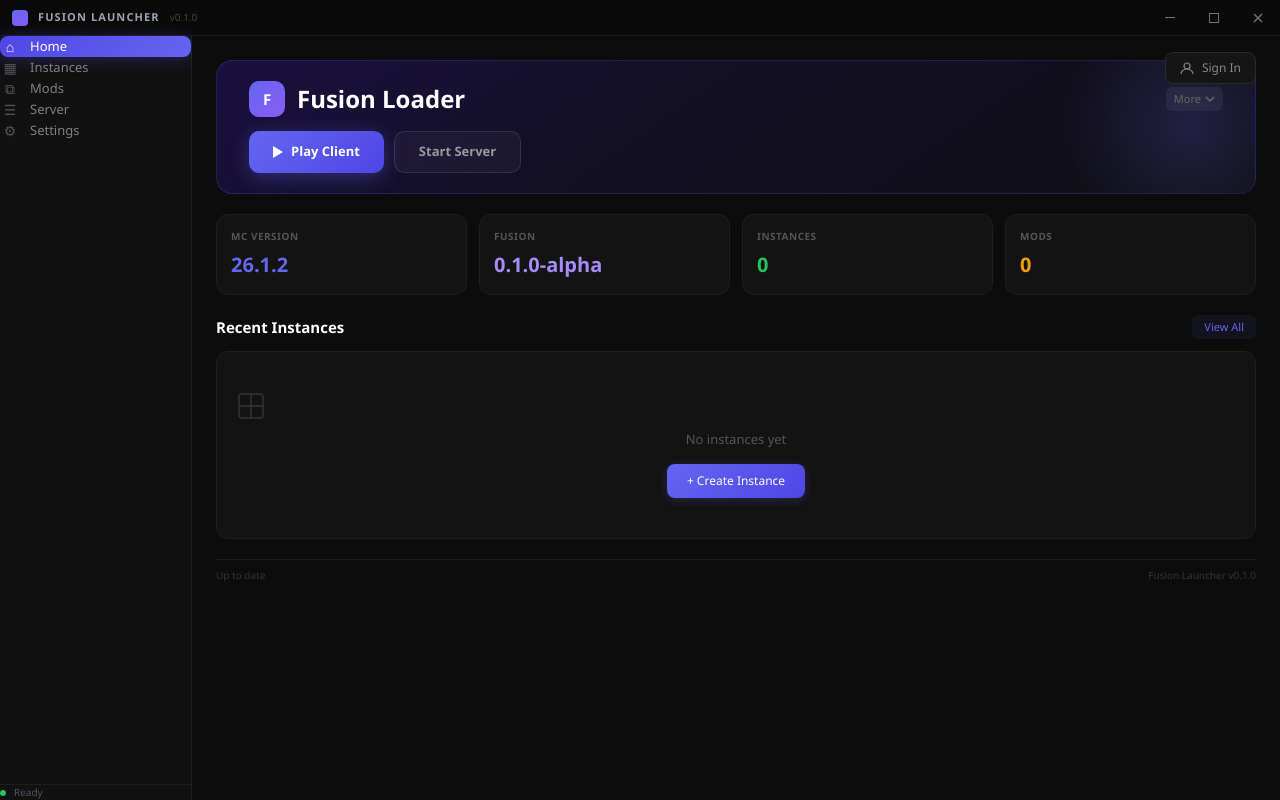
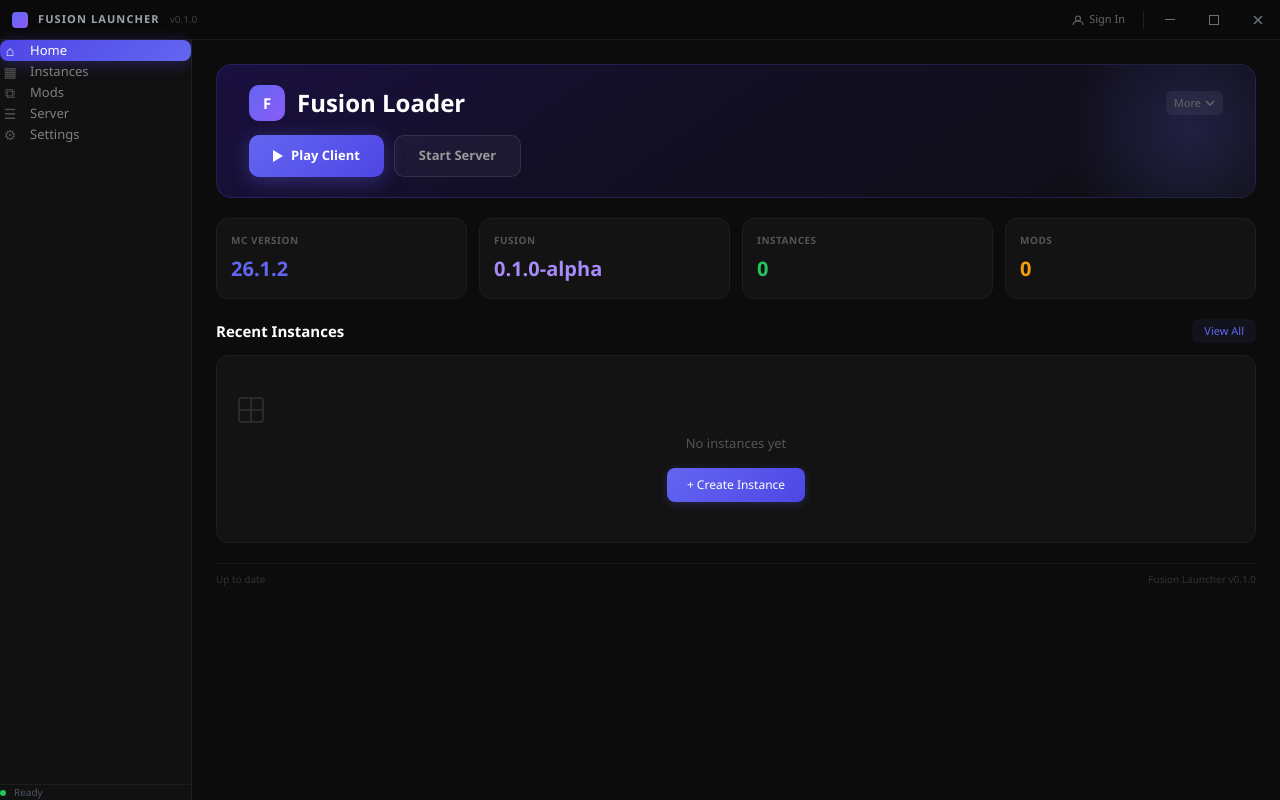
Before and after one commit to CyberDay1/FusionLauncher, a React (Vite) app: page / in a window 1280 px wide. Built offline with nearby package versions, Linux system fonts and the light colour scheme.

Commit message:
Move account badge to title bar, remove floating overlay

```diff
--- a/src/components/AccountBadge.tsx
+++ b/src/components/AccountBadge.tsx
@@ -17,66 +17,46 @@ export default function AccountBadge() {
     invoke<MinecraftAccount | null>("get_account").then(setAccount).catch(() => {});
   }, []);
 
+  const base: React.CSSProperties = {
+    display: "flex", alignItems: "center", gap: 6,
+    padding: "3px 10px 3px 3px", borderRadius: 6,
+    background: hover ? "#1a1a1a" : "transparent",
+    border: "none", cursor: "pointer",
+    transition: "background 0.15s",
+  };
+
   if (!account) {
-    // Not logged in — show sign in button
     return (
-      <button
-        onClick={() => navigate("/settings")}
+      <button onClick={() => navigate("/settings")}
         onMouseEnter={() => setHover(true)}
         onMouseLeave={() => setHover(false)}
-        style={{
-          display: "flex", alignItems: "center", gap: 8,
-          padding: "6px 14px", borderRadius: 8,
-          background: hover ? "#1e1e1e" : "#151515",
-          border: "1px solid #2a2a2a",
-          color: "#888", fontSize: 12, cursor: "pointer",
-          transition: "background 0.15s, border-color 0.15s",
-          borderColor: hover ? "#3a3a3a" : "#2a2a2a",
-        }}
+        style={{ ...base, padding: "3px 10px", gap: 5 }}
       >
-        <svg width="14" height="14" viewBox="0 0 14 14" fill="none" stroke="currentColor" strokeWidth="1.2">
-          <circle cx="7" cy="5" r="3" />
-          <path d="M1 13 C1 10 4 8 7 8 C10 8 13 10 13 13" />
+        <svg width="12" height="12" viewBox="0 0 12 12" fill="none" stroke="#666" strokeWidth="1.2">
+          <circle cx="6" cy="4.5" r="2.5" /><path d="M1 11 C1 8.5 3.5 7 6 7 C8.5 7 11 8.5 11 11" />
         </svg>
-        Sign In
+        <span style={{ fontSize: 11, color: "#666" }}>Sign In</span>
       </button>
     );
   }
 
-  // Logged in — show skin head + username
   return (
-    <button
-      onClick={() => navigate("/settings")}
+    <button onClick={() => navigate("/settings")}
       onMouseEnter={() => setHover(true)}
       onMouseLeave={() => setHover(false)}
-      style={{
-        display: "flex", alignItems: "center", gap: 8,
-        padding: "4px 12px 4px 4px", borderRadius: 8,
-        background: hover ? "#1e1e1e" : "#151515",
-        border: "1px solid #2a2a2a",
-        cursor: "pointer",
-        transition: "background 0.15s, border-color 0.15s",
-        borderColor: hover ? "#3a3a3a" : "#2a2a2a",
-      }}
+      style={base}
     >
-      {/* Skin head */}
       <img
-        src={`https://mc-heads.net/avatar/${account.uuid}/28`}
+        src={`https://mc-heads.net/avatar/${account.uuid}/22`}
         alt=""
-        style={{
-          width: 28, height: 28, borderRadius: 6,
-          imageRendering: "pixelated",
-        }}
+        style={{ width: 22, height: 22, borderRadius: 4, imageRendering: "pixelated" }}
         onError={(e) => { (e.target as HTMLImageElement).style.display = "none"; }}
       />
-      <span style={{ fontSize: 12, fontWeight: 600, color: "#d1d5db" }}>
-        {account.username}
-      </span>
-      {/* Online indicator */}
+      <span style={{ fontSize: 11, fontWeight: 600, color: "#b0b0b0" }}>{account.username}</span>
       <div style={{
-        width: 6, height: 6, borderRadius: "50%",
+        width: 5, height: 5, borderRadius: "50%",
         background: "#22c55e",
-        boxShadow: "0 0 6px rgba(34,197,94,0.5)",
+        boxShadow: "0 0 4px rgba(34,197,94,0.5)",
       }} />
     </button>
   );
--- a/src/components/Layout.tsx
+++ b/src/components/Layout.tsx
@@ -1,7 +1,6 @@
 import { ReactNode } from "react";
 import TitleBar from "./TitleBar";
 import Sidebar from "./Sidebar";
-import AccountBadge from "./AccountBadge";
 
 interface LayoutProps {
   children: ReactNode;
@@ -13,15 +12,9 @@ export default function Layout({ children }: LayoutProps) {
       <TitleBar />
       <div style={{ display: "flex", flex: 1, minHeight: 0 }}>
         <Sidebar />
-        <div style={{ flex: 1, width: 0, display: "flex", flexDirection: "column", position: "relative" }}>
-          {/* Account badge — top right, floating over content */}
-          <div style={{
-            position: "absolute", top: 16, right: 24, zIndex: 10,
-          }}>
-            <AccountBadge />
-          </div>
         <main style={{
           flex: 1,
+          width: 0,
           overflowY: "auto",
           overflowX: "hidden",
           background: "#0c0c0c",
@@ -30,6 +23,5 @@ export default function Layout({ children }: LayoutProps) {
         </main>
       </div>
     </div>
-    </div>
   );
 }
--- a/src/components/TitleBar.tsx
+++ b/src/components/TitleBar.tsx
@@ -1,5 +1,6 @@
 import { getCurrentWindow } from "@tauri-apps/api/window";
 import { invoke } from "@tauri-apps/api/core";
+import AccountBadge from "./AccountBadge";
 
 function getWindow() {
   return getCurrentWindow();
@@ -38,10 +39,11 @@ export default function TitleBar() {
       data-tauri-drag-region
       style={{
         display: "flex", alignItems: "center", justifyContent: "space-between",
-        height: 36, paddingLeft: 12, background: "#0a0a0a",
+        height: 40, paddingLeft: 12, background: "#0a0a0a",
         borderBottom: "1px solid #1a1a1a", userSelect: "none", flexShrink: 0,
       }}
     >
+      {/* Left: app name */}
       <div style={{ display: "flex", alignItems: "center", gap: 10 }} data-tauri-drag-region>
         <div style={{
           width: 16, height: 16, borderRadius: 4,
@@ -52,7 +54,18 @@ export default function TitleBar() {
         </span>
         <span style={{ color: "#3f3f46", fontSize: 10 }}>v0.1.0</span>
       </div>
-      <div style={{ display: "flex", alignItems: "center" }}>
+
+      {/* Right: account + window controls */}
+      <div style={{ display: "flex", alignItems: "center", gap: 0 }}>
+        {/* Account badge */}
+        <div style={{ marginRight: 8 }}>
+          <AccountBadge />
+        </div>
+
+        {/* Separator */}
+        <div style={{ width: 1, height: 18, background: "#1e1e1e", marginRight: 4 }} />
+
+        {/* Window controls */}
         <WinBtn onClick={() => getWindow().minimize()} hoverBg="#252525">
           <svg width="10" height="1" viewBox="0 0 10 1" fill="currentColor"><rect width="10" height="1" /></svg>
         </WinBtn>
```
Lines whose indentation alone changed are shown as unchanged.
